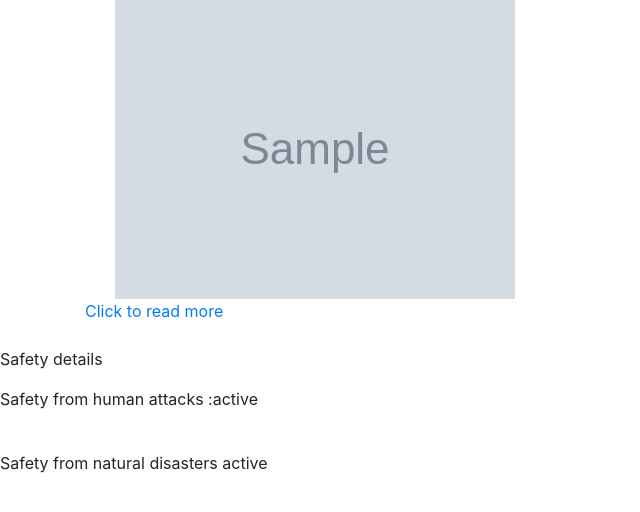
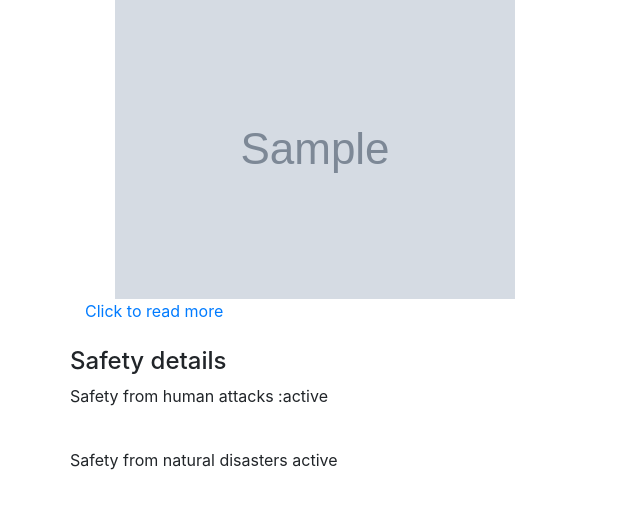
Before and after one commit to Ilozuluchris/news-safety_prediction, a Django app: template service/templates/post_list.html in a window 1280 px wide. Shown: the part 78-590 px from the top of the page, without its empty margins (0-640 px from the left). Run offline with Django 3.2, Linux system fonts and the light colour scheme; the template is opened without the code that fills it: most values are stand-ins (such as "Sample title", 1, 10 or a date in 2020); grey boxes marked "Sample" are stand-in pictures; parts of the project's set-up code (start-up, migrations or seed data) failed here and were passed over; some libraries are stand-ins or nearby versions.

Commit message:
Section for safety details

```diff
--- a/service/templates/post_list.html
+++ b/service/templates/post_list.html
@@ -6,7 +6,7 @@
     <meta charset="UTF-8">
     <meta name="viewport" content="width=device-width, initial-scale=1" />
     <link rel="stylesheet" href="{% static 'css/bootstrap.min.css' %}">
-    <!--[if lte IE 8]><script src="{% static "js/ie/html5shiv.js" %}"></script><![endif]-->
+    <!--[if lte IE 8]><script src="{% static 'js/ie/html5shiv.js' %}" async></script><![endif]-->
     <link rel="stylesheet" href="../static/css/main.css" />
     <!--[if lte IE 9]><link rel="stylesheet" href="{% static 'css/ie9.css' %}" /><![endif]-->
     <!--[if lte IE 8]><link rel="stylesheet" href="{% static 'css/ie8.css' %}" /><![endif]-->
@@ -19,7 +19,7 @@
 						<div class="container">
 							<div class="col-sm-12">
                                 <div class="col-md-8 col-sm-12">
-                                    <h4 class="page-header">{{headline.title}}</h4>
+                                    <h4 class="">{{headline.title}}</h4>
                                     <div class="col-sm-12">
                                         <p>{{headline.description}}</p>
                                     </div>
@@ -47,7 +47,10 @@
         {% endfor %}
         <br/>
     {% if safety %}
-        <p> Safety details</p>
+        <div class="container">
+            <div class="row">
+                <section class="style1  bottom">
+                    <h4> Safety details</h4>
                 {% if safety.human_attack_safety %}
                     <p> Safety from human attacks :{{ safety.human_attack_safety.status }}</p>
                 {% endif %}
@@ -55,6 +58,10 @@
                 {% if safety.natural_disaster_safety %}
                     <p> Safety from natural disasters  {{ safety.natural_disaster_safety.status_text }}</p>
                 {% endif %}
+                </section>
+            </div>
+        </div>
+
     {% endif %}
     <!-- Scripts -->
     <script src="{% static 'js/jquery.min.js' %}"></script>
```
Lines whose indentation alone changed are shown as unchanged.
